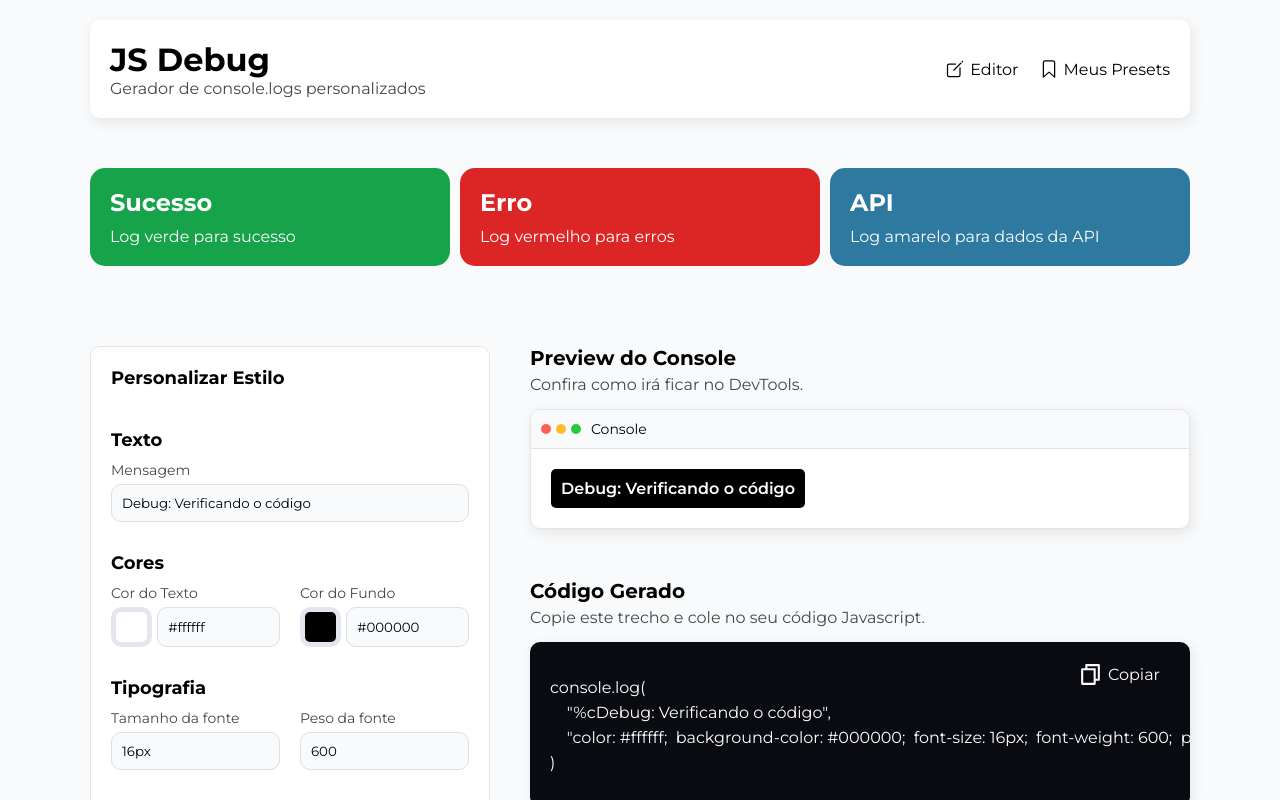
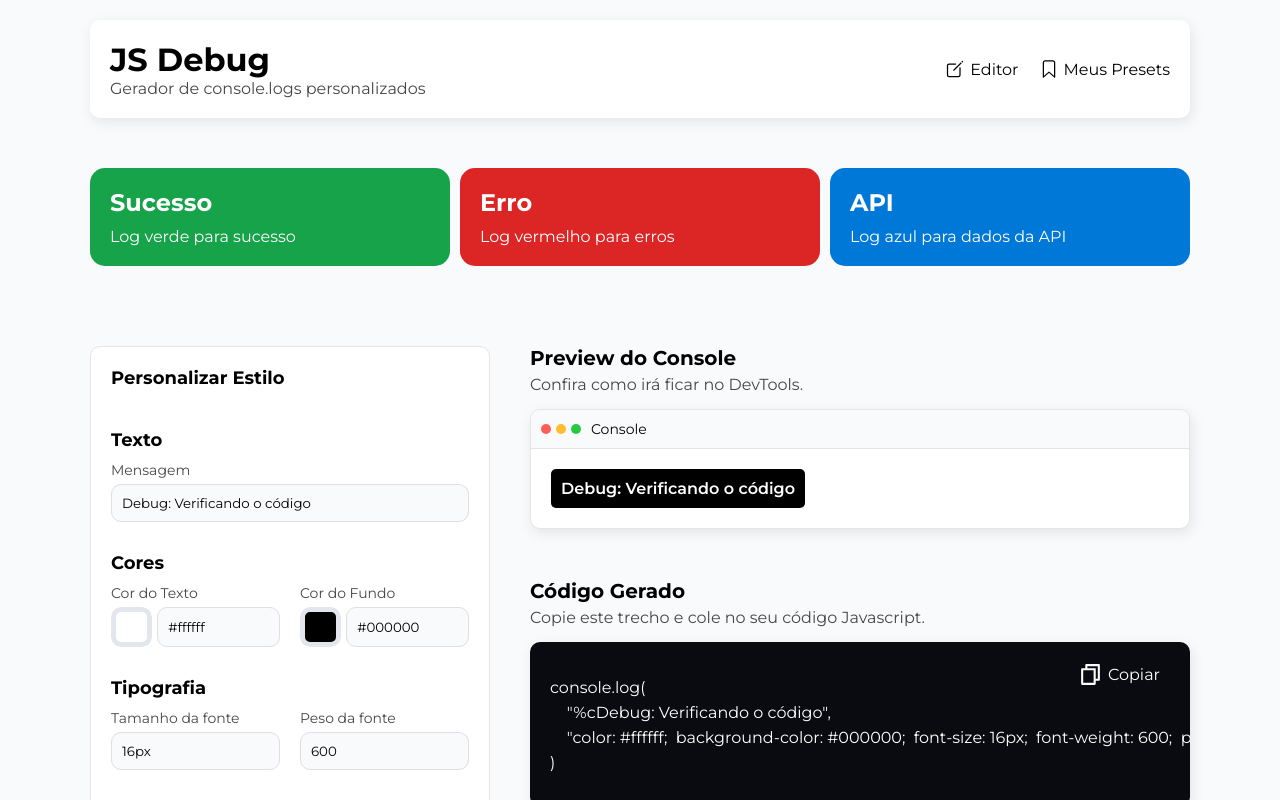
Before and after one commit to lucasmrdeveloper/JS-Debug, a React (Vite) app: page / in a window 1280 px wide. Shown: the top 800 px of the page. Built offline with nearby package versions, Linux system fonts and the light colour scheme.

Commit message:
Style: Muda cor do preset de API

```diff
--- a/src/components/Presets/Preset.jsx
+++ b/src/components/Presets/Preset.jsx
@@ -8,7 +8,7 @@ function Preset( { preset, descricao, data} ) {
     const cores = {
         sucesso: "#16A34A",
         erro: "#DC2626",
-        api: "#2d799f"
+        api: "#0078D7"
     }
 
     return(
--- a/src/components/Presets/PresetsBox.jsx
+++ b/src/components/Presets/PresetsBox.jsx
@@ -24,7 +24,7 @@ function Presets() {
 
                     <Preset
                         preset="API"
-                        descricao="Log amarelo para dados da API"
+                        descricao="Log azul para dados da API"
                         data="api"
                     />
                 </div>
--- a/src/hooks/handlePreset.js
+++ b/src/hooks/handlePreset.js
@@ -41,7 +41,7 @@ function handlePreset() {
 
                 mensagem: "Dados da API",
                 corTexto: "#fff",
-                corFundo:  "#2d799f"
+                corFundo:  "#0078D7"
             }))
         }
     }
```
